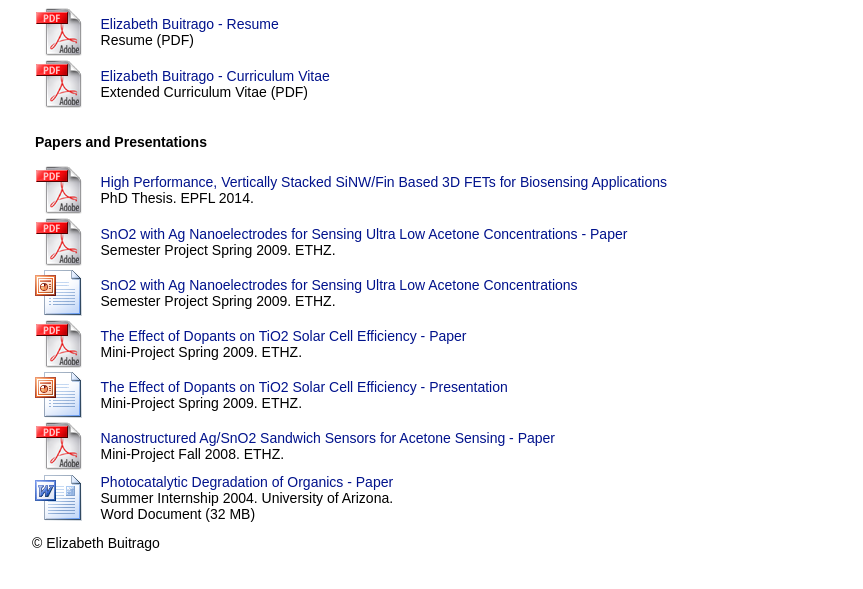
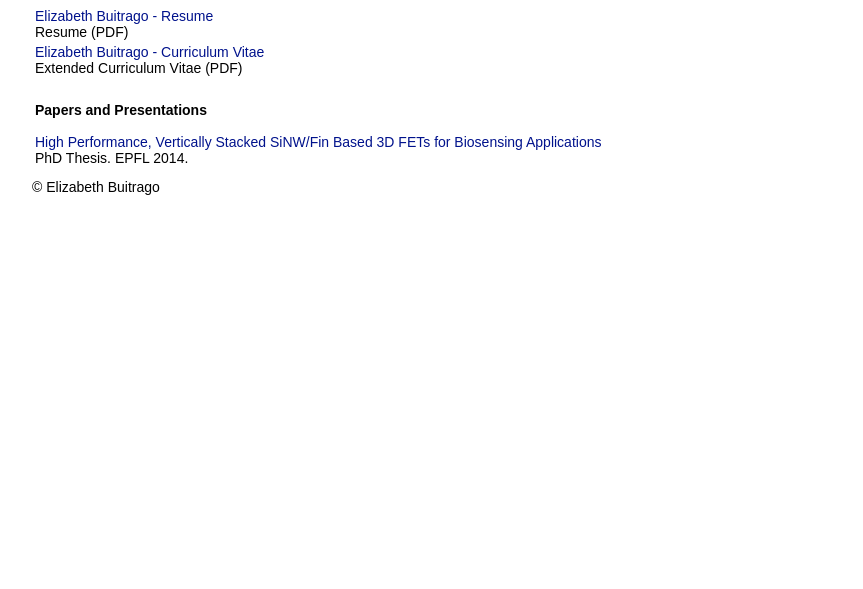
Before and after one commit to elizabethbuitrago/elizabethbuitrago.github.io, a plain HTML site: page media.html in a window 1280 px wide. Shown: the part 79-668 px from the top of the page, without its empty margins (208-1071 px from the left). Drawn offline with Linux system fonts and the light colour scheme.

Commit message:
update media

```diff
--- a/media.html
+++ b/media.html
@@ -15,7 +15,6 @@
 
 <header>
 
-<!--<a href="/"><img src="iris.jpg" alt="logo" style="border:0"/>-->
 <h1>Elizabeth Buitrago</h1>
 	<div style="height:20px">
 			<nav>
@@ -34,11 +33,9 @@
 
 <table width="100%">
 	<tr>
-		<td><a href="Elizabeth%20Buitrago%20-%20Resume.pdf"><img src="icon.pdf.png" alt="pdf" /></a></td>
 		<td><a href="Elizabeth%20Buitrago%20-%20Resume.pdf">Elizabeth Buitrago - Resume</a><br />Resume (PDF)</td>
 	</tr>
 	<tr>
-		<td><a href="Elizabeth%20Buitrago%20-%20CV.pdf"><img src="icon.pdf.png" alt="pdf" /></a></td>
 		<td><a href="Elizabeth%20Buitrago%20-%20CV.pdf">Elizabeth Buitrago - Curriculum Vitae</a><br />Extended Curriculum Vitae (PDF)</td>
 	</tr>
 
@@ -48,50 +45,17 @@
 	<tr>
 		<td colspan="2">
 <b>Papers and Presentations</b>
-<!--<b>Photocatalytic Degradation of Organics</b><br />
-<br />
-This paper describes the photocatalytic degradation of extremely low concentrations of ethylene glycol, urea, and a surfactant called Triton&reg;X-100. This was carried out using TiO2 coated stainless steel screens by a chemical vapor deposition (CVD) method, two different sol-gel methods, and doped by different elements such as silver and nitrogen. The photocatalytic films were activated using UV 254 nm. The sol-gel method #2 for TiO2, doped with silver worked better for the degradation of ethylene glycol. Nevertheless, the nitridation method still needs to be improved; since the CVD screens when doped with nitrogen did not show significant photocatalytic activity with ethylene glycol and UV 254 nm.  Screens coated by sol-gel method #2 also showed to be effective for the degradation of ethylene glycol and when doped with silver they were effective oxidizing the surfactant Triton?X. When used to degrade urea they did show some photocatalytic activity as well when UV 254 nm was used.
-			--></td>
+</td>
 	</tr>
 <tr style="height:10px">
 		<td></td>
 </tr>
 	<tr>
-		<td><a href="https://infoscience.epfl.ch/record/199549/files/EPFL_TH6258.pdf"><img src="icon.pdf.png" alt="ppt" /></a></td>
 		<td><a href="https://infoscience.epfl.ch/record/199549/files/EPFL_TH6258.pdf">High Performance, Vertically Stacked SiNW/Fin Based 3D
 FETs for Biosensing Applications</a>
 			<br />PhD Thesis. EPFL 2014.</td>
 	</tr>
-	<tr>
-		<td><a href="SnO2%20with%20Ag%20Nanoelectrodes%20for%20Sensing%20Ultra%20Low%20Acetone%20Concentrations%20Semester%20Final%20Paper.pdf"><img src="icon.pdf.png" alt="ppt" /></a></td>
-		<td><a href="SnO2%20with%20Ag%20Nanoelectrodes%20for%20Sensing%20Ultra%20Low%20Acetone%20Concentrations%20Semester%20Final%20Paper.pdf">SnO2 with Ag Nanoelectrodes for Sensing  Ultra Low Acetone Concentrations - Paper</a>
-<br />Semester Project Spring 2009. ETHZ.</td>
-	</tr>
-	<tr>
-		<td><a href="Nanostructure%20Sandwich%20Sensor%20Semester%20Final%20Presentation.pptx"><img src="icon.ppt.png" alt="ppt" /></a></td>
-		<td style="width:92%"><a href="Nanostructure%20Sandwich%20Sensor%20Semester%20Final%20Presentation.pptx">SnO2 with Ag Nanoelectrodes for Sensing  Ultra Low Acetone Concentrations</a>
-			<br />Semester Project Spring 2009. ETHZ.</td>
-	</tr>
-	<tr>
-		<td><a href="The%20Effect%20of%20Dopants%20on%20TiO2%20Solar%20Cell%20Efficiency%20%20Final%20Paper.pdf"><img src="icon.pdf.png" alt="png" /></a></td>
-		<td><a href="The%20Effect%20of%20Dopants%20on%20TiO2%20Solar%20Cell%20Efficiency%20%20Final%20Paper.pdf">The Effect of Dopants on TiO2 Solar Cell Efficiency - Paper</a>
-		<br />Mini-Project Spring 2009. ETHZ.</td>
-	</tr>
-		<tr>
-		<td><a href="Dye%20Sensitized%20Solar%20Cells-Mini%20Project%202009.pptx"><img src="icon.ppt.png" alt="ppt" /></a></td>
-		<td style="width:92%"><a href="Dye%20Sensitized%20Solar%20Cells-Mini%20Project%202009.pptx">The Effect of Dopants on TiO2 Solar Cell Efficiency - Presentation</a>
-			<br />Mini-Project Spring 2009. ETHZ.</td>
-	</tr>
-	<tr>
-		<td><a href="Elizabeth%20Buitrago%20Final%20Paper%20Nanostructured%20Ag%20SnO2%20Sandwich%20Sensors%20for%20Acetone%20Sensing.pdf"><img src="icon.pdf.png" alt="png" /></a></td>
-		<td><a href="Elizabeth%20Buitrago%20Final%20Paper%20Nanostructured%20Ag%20SnO2%20Sandwich%20Sensors%20for%20Acetone%20Sensing.pdf">Nanostructured Ag/SnO2 Sandwich Sensors for Acetone Sensing - Paper</a><br />
-			Mini-Project Fall 2008. ETHZ.</td>
-	</tr>
-	<tr>
-		<td><a href="Photocatalytic%20Degradation%20of%20Organics%20-%20Final.doc"><img src="icon.doc.png" alt="png" /></a></td>
-		<td><a href="Photocatalytic%20Degradation%20of%20Organics%20-%20Final.doc">Photocatalytic Degradation of Organics - Paper</a><br />
-			Summer Internship 2004. University of Arizona.<br />Word Document (32 MB)</td>
-	</tr>
+
 </table>
 
 </article>
```
